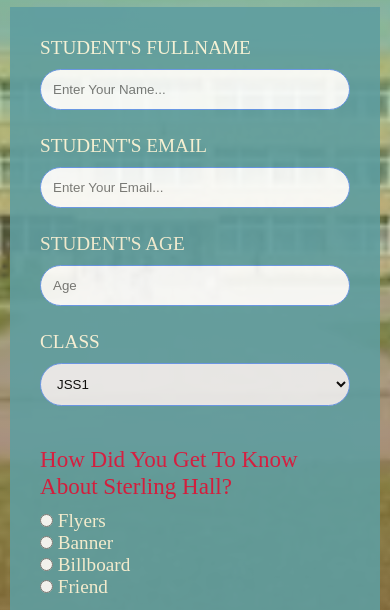
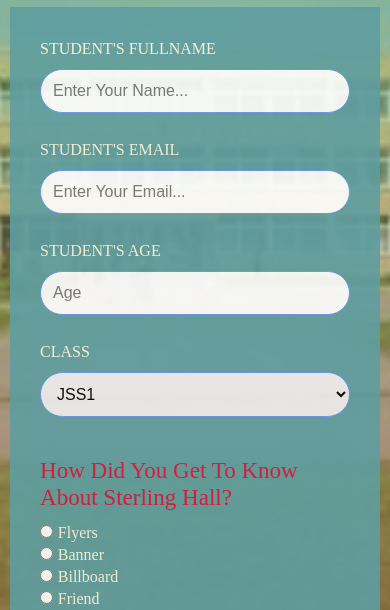
Before and after one commit to KingDavIII/freecodecamp-form-project, a plain HTML site: page index.html in a window 390 px wide. Shown: the part 149-759 px from the top of the page. Drawn offline with Linux system fonts and the light colour scheme.

Commit message:
finished 4

```diff
--- a/index.css
+++ b/index.css
@@ -3,6 +3,7 @@
     margin: 0;
     padding: 0;
     outline: 0;
+    font-size: 16px;
 }
 body{
     background-image: linear-gradient(rgba(100, 200, 100, 0.5), rgba(200, 100, 100, 0.5)), url("school-image.jpeg");
@@ -77,6 +78,5 @@ textarea {
 @media screen and (max-width: 500px) {
     #main {
         width: 100%;
-        font-size: 16px;
     }
 }
```
